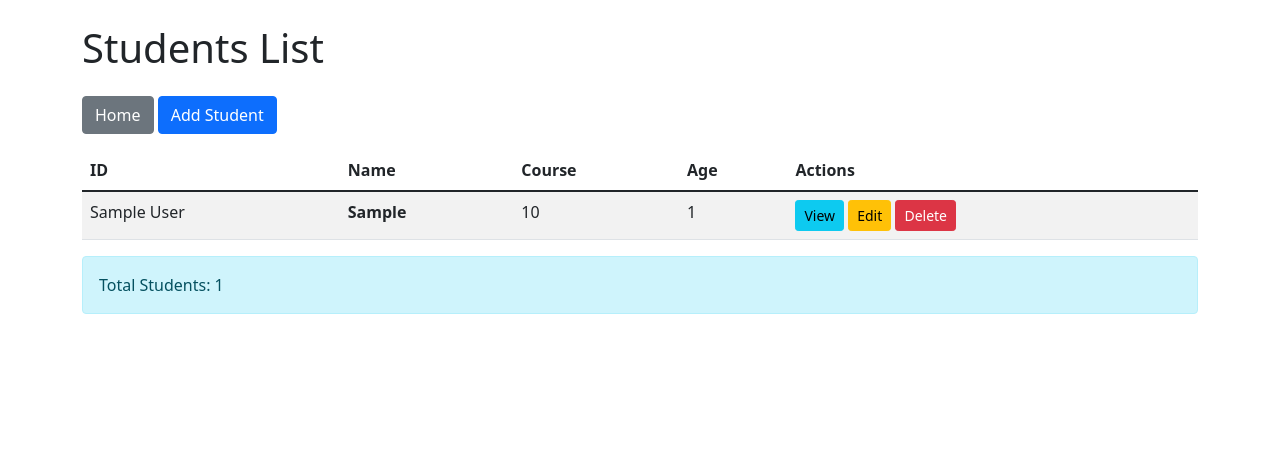
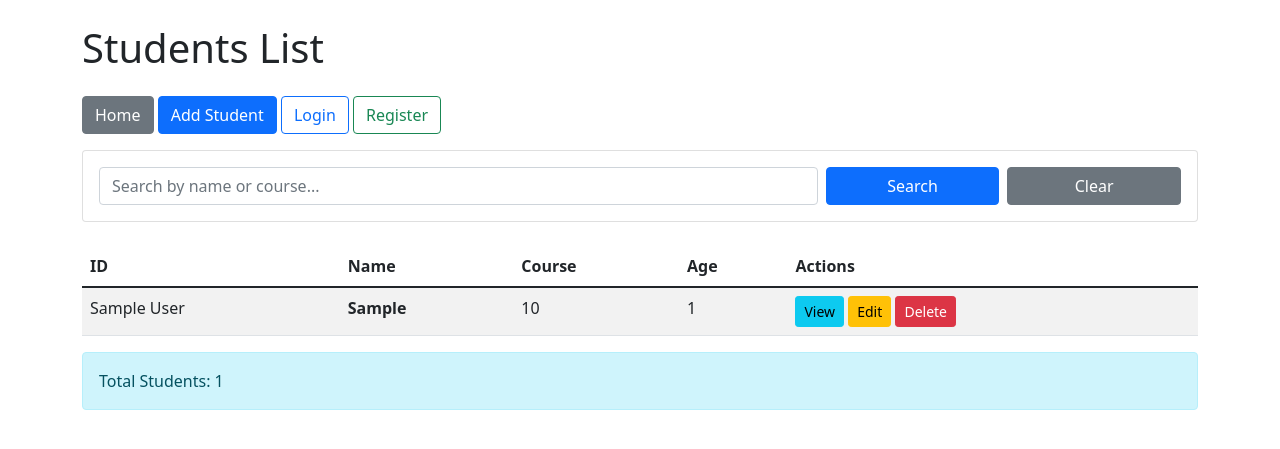
Before and after one commit to SannInTheSky/finalProject, a Flask app: page /students in a window 1280 px wide. Shown: the top 449 px of the page. Run offline with Flask 3, Linux system fonts and the light colour scheme; tables that the repository leaves empty or names only in its code hold one stand-in row (values such as "Sample post"); some libraries are stand-ins or nearby versions.

Commit message:
modified students

```diff
--- a/templates/students.html
+++ b/templates/students.html
@@ -8,9 +8,45 @@
     <div class="container mt-4">
         <h1 class="mb-4">Students List</h1>
 
+        <!-- Navigation -->
         <div class="mb-3">
             <a href="/" class="btn btn-secondary">Home</a>
             <a href="/students/create" class="btn btn-primary">Add Student</a>
+            {% if session.username %}
+                <span class="ms-3">Welcome, {{ session.username }}!</span>
+                <a href="/logout" class="btn btn-outline-danger btn-sm">Logout</a>
+            {% else %}
+                <a href="/login" class="btn btn-outline-primary">Login</a>
+                <a href="/register" class="btn btn-outline-success">Register</a>
+            {% endif %}
+        </div>
+
+        <!-- Search Box -->
+        <div class="card mb-4">
+            <div class="card-body">
+                <form action="/students" method="GET" class="row g-2">
+                    <div class="col-md-8">
+                        <input type="text" class="form-control" name="q"
+                               value="{{ search_query }}"
+                               placeholder="Search by name or course...">
+                    </div>
+                    <div class="col-md-2">
+                        <button type="submit" class="btn btn-primary w-100">Search</button>
+                    </div>
+                    <div class="col-md-2">
+                        <a href="/students" class="btn btn-secondary w-100">Clear</a>
+                    </div>
+                </form>
+
+                {% if search_query %}
+                <div class="mt-2">
+                    <small class="text-muted">
+                        Search results for: <strong>"{{ search_query }}"</strong>
+                        ({{ students|length }} students found)
+                    </small>
+                </div>
+                {% endif %}
+            </div>
         </div>
 
         {% if students %}
@@ -66,10 +102,17 @@
 
         <div class="alert alert-info">
             Total Students: {{ students|length }}
+            {% if search_query %}
+                (Filtered)
+            {% endif %}
         </div>
         {% else %}
         <div class="alert alert-warning">
-            No students found. <a href="/students/create">Add your first student</a>.
+            {% if search_query %}
+                No students found matching "{{ search_query }}"
+            {% else %}
+                No students found. <a href="/students/create">Add your first student</a>.
+            {% endif %}
         </div>
         {% endif %}
     </div>
@@ -86,8 +129,32 @@
 
         function deleteStudent(studentId) {
             if (confirm('Delete this student?')) {
-                // In real implementation, use AJAX with JWT
-                alert('Delete would require JWT token. Use API directly.');
+                // Check if user is logged in
+                const token = '{{ session.get("jwt_token", "") }}';
+
+                if (!token) {
+                    alert('Please login first to delete students');
+                    window.location.href = '/login';
+                    return;
+                }
+
+                fetch('/api/students/' + studentId + '?confirm=true', {
+                    method: 'DELETE',
+                    headers: {
+                        'Authorization': 'Bearer ' + token
+                    }
+                })
+                .then(response => {
+                    if (response.status === 204) {
+                        alert('Student deleted successfully');
+                        location.reload();
+                    } else {
+                        alert('Delete failed');
+                    }
+                })
+                .catch(error => {
+                    alert('Error: ' + error.message);
+                });
             }
         }
     </script>
```
